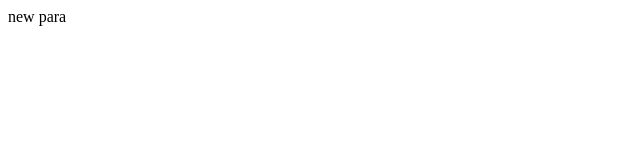
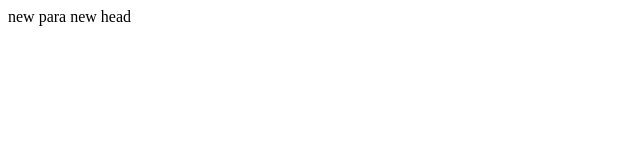
Before and after one commit to abhiram767/task, a plain HTML site: page new.html in a window 1280 px wide. Shown: the full height of the page, 0-640 px from the left. Drawn offline with Linux system fonts and the light colour scheme.

Commit message:
Update new.html

```diff
--- a/new.html
+++ b/new.html
@@ -7,5 +7,6 @@
 </head>
 <body>
 	new para
+	new head
 </body>
 </html>
```
